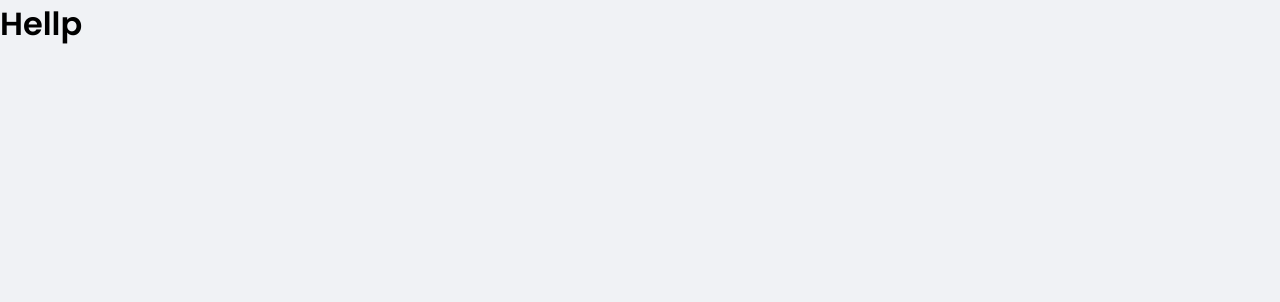
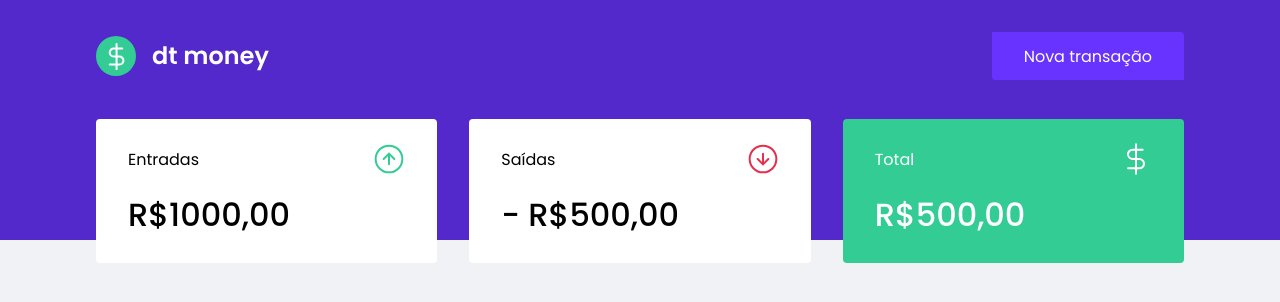
Before and after one commit to Iris-kon/dtmoney, a React (Create React App) app: page / in a window 1280 px wide. Shown: the top 302 px of the page. Built offline with nearby package versions, Linux system fonts and the light colour scheme.

Commit message:
create component header, dashboard and summary

```diff
--- a/public/index.html
+++ b/public/index.html
@@ -10,7 +10,7 @@
 
     <title>dtmoney</title>
 
-    <link href="https://fonts.googleapis.com/css2?family=Poppins:wght@400;600&display=swap" rel="stylesheet">
+    <link href="https://fonts.googleapis.com/css2?family=Poppins:wght@400;500;600&display=swap" rel="stylesheet">
   </head>
   <body>
     <noscript>You need to enable JavaScript to run this app.</noscript>
--- a/src/App.tsx
+++ b/src/App.tsx
@@ -1,10 +1,13 @@
-import { GlobalStyle } from "./styles/global";
+import { Dashboard } from "./components/Dashboard"
+import { Header } from "./components/Header"
+import { GlobalStyle } from "./styles/global"
 
 export function App() {
   return (
-    <div className="App">
-      <h1>Hellp</h1>
+    <>
+      <Header />
+      <Dashboard />
       <GlobalStyle />
-    </div>
+    </>
   );
 }
--- /dev/null
+++ b/src/components/Dashboard/index.tsx
@@ -0,0 +1,10 @@
+import { Summary } from '../Summary'
+import { Container } from './styles'
+
+export function Dashboard() {
+    return (
+        <Container>
+            <Summary />
+        </Container>
+    )
+}
--- /dev/null
+++ b/src/components/Dashboard/styles.ts
@@ -0,0 +1,7 @@
+import styled from "styled-components"
+
+export const Container = styled.main`
+    max-width: 1120px;
+    margin: 0 auto;
+    padding: 2.45rem 1rem;
+`
--- /dev/null
+++ b/src/components/Header/index.tsx
@@ -0,0 +1,16 @@
+import logoImg from '../../assets/logo.svg'
+
+import { Container, Content } from './styles'
+
+export function Header() {
+    return (
+        <Container>
+            <Content>
+                <img src={logoImg} alt="dt money" />
+                <button type="button">
+                    Nova transação
+                </button>
+            </Content>
+        </Container>
+    )
+}
--- /dev/null
+++ b/src/components/Header/styles.ts
@@ -0,0 +1,31 @@
+import styled from "styled-components"
+
+export const Container = styled.header `
+    background: var(--blue);
+`
+
+export const Content = styled.div`
+    max-width: 1120px;
+    margin: 0 auto;
+
+    padding: 2rem 1rem 10rem;
+    display: flex;
+    align-items: center;
+    justify-content: space-between;
+
+    button {
+        font-size: 1rem;
+        color: #fff;
+        background: var(--blue-light);
+        border: 0;
+        padding: 0 2rem;
+        border-radius: 0%.24rem;
+        height: 3rem;
+
+        transition: filter 0.2s;
+
+        &:hover{
+            filter: brightness(0.9);
+        }
+    }
+`
--- /dev/null
+++ b/src/components/Summary/index.tsx
@@ -0,0 +1,33 @@
+import incomeImg from '../../assets/income.svg'
+import outcomeImg from '../../assets/outcome.svg'
+import totalImg from '../../assets/total.svg'
+
+import { Container } from './styles'
+
+export function Summary() {
+    return (
+        <Container>
+           <div>
+               <header>
+                   <p>Entradas</p>
+                   <img src={incomeImg} alt="Entradas" />
+               </header>
+               <strong>R$1000,00</strong>
+           </div>
+           <div>
+               <header>
+                   <p>Saídas</p>
+                   <img src={outcomeImg} alt="Saídas" />
+               </header>
+               <strong>- R$500,00</strong>
+           </div>
+           <div className="highlight-background">
+               <header>
+                   <p>Total</p>
+                   <img src={totalImg} alt="Total" />
+               </header>
+               <strong>R$500,00</strong>
+           </div>
+        </Container>
+    )
+}
--- /dev/null
+++ b/src/components/Summary/styles.ts
@@ -0,0 +1,34 @@
+import styled from "styled-components"
+
+export const Container = styled.div`
+    display: grid;
+    grid-template-columns: repeat(3, 1fr);
+    gap: 2rem;
+    margin-top: -10rem;
+
+    div {
+        background: var(--shape);
+        padding: 1.5rem 2rem;
+        border-radius: 0.25rem;
+        color: var(--text-white);
+
+        header {
+            display: flex;
+            align-items: center;
+            justify-content: space-between;
+        }
+
+        strong {
+            display: block;
+            margin-top: 1rem;
+            font-size: 2rem;
+            font-weight: 500;
+            line-height: 3rem;
+        }
+
+        &.highlight-background {
+            background: var(--green);
+            color: #fff;
+        }
+    }
+`
--- a/src/styles/global.ts
+++ b/src/styles/global.ts
@@ -4,6 +4,7 @@
     :root {
         --red: #e52e4d;
         --blue: #5429cc;
+        --green: #33cc95;
 
         --blue-light: #6933ff;
 
```
